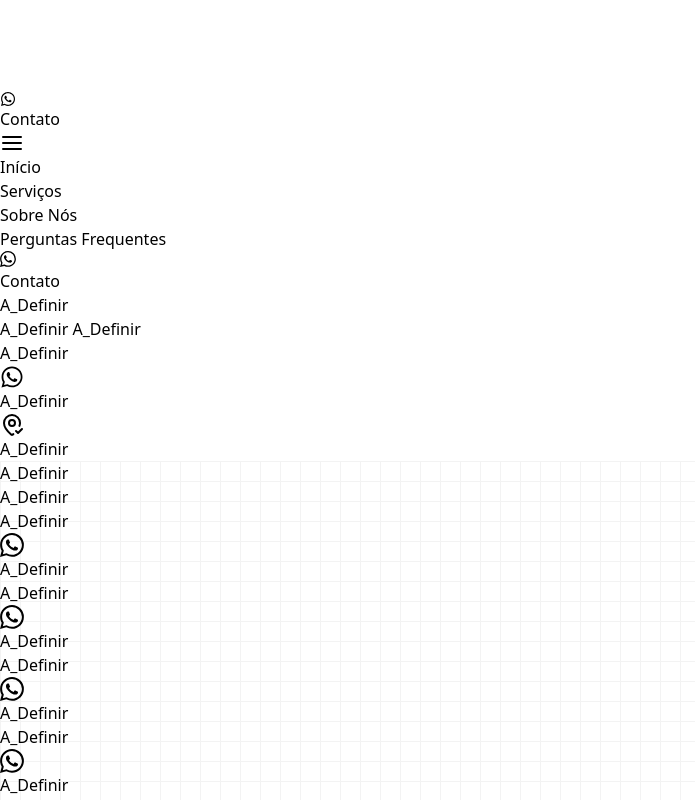
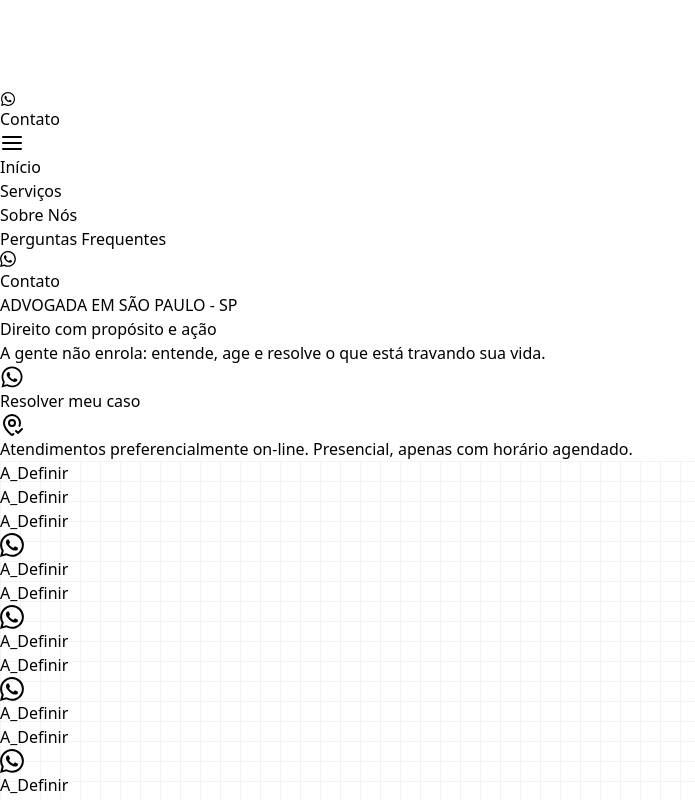
Before and after one commit to Paper-Street-Softwares/Dev-Template, a React (Vite) app: page / in a window 1280 px wide. Shown: the top 800 px of the page, without its empty margins (0-695 px from the left). Built offline with nearby package versions, Linux system fonts and the light colour scheme; a web font is replaced by a local one.

Commit message:
fix: Hero

```diff
--- a/src/content/content.jsx
+++ b/src/content/content.jsx
@@ -123,20 +123,20 @@ const content = {
       ctaButtonTextResponsive: "Contato",
     },
     hero: {
-      miniTag: "A_Definir",
+      miniTag: "ADVOGADA EM SÃO PAULO - SP",
       title: (
         <h1 className="mb-[16px]">
-          A_Definir
-          <span className="text-primary"> A_Definir</span>
+          Direito com propósito e<span className="text-primary"> ação</span>
         </h1>
       ),
-      subtitle: "A_Definir",
+      subtitle:
+        "A gente não enrola: entende, age e resolve o que está travando sua vida.",
       heroImgPhone: heroImgPhone, // img da pessoa mobile
       heroDesktop: heroImgDesktop, //bg com foto da pessoa
       heroImg: bgHeroImg, //fundo da Hero
       heroDefaultImage: heroDefaultImg, //imagem da heroDefault Mobile
       backgroundPerson: backgroundPersonMobile,
-      ctaButtonText: "A_Definir",
+      ctaButtonText: "Resolver meu caso",
       obsHero: {
         icon: (
           <svg
@@ -156,7 +156,7 @@ const content = {
             <path d="m16 18 2 2 4-4" />
           </svg>
         ),
-        text: "A_Definir",
+        text: "Atendimentos preferencialmente on-line. Presencial, apenas com horário agendado.",
       },
       ctaButtonAriaLabel:
         "Botão para chamada de ação para contato pelo whatsapp",
```
